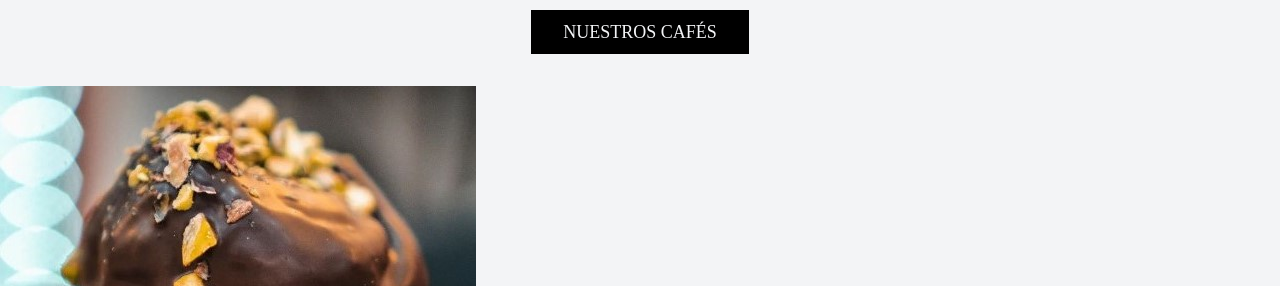
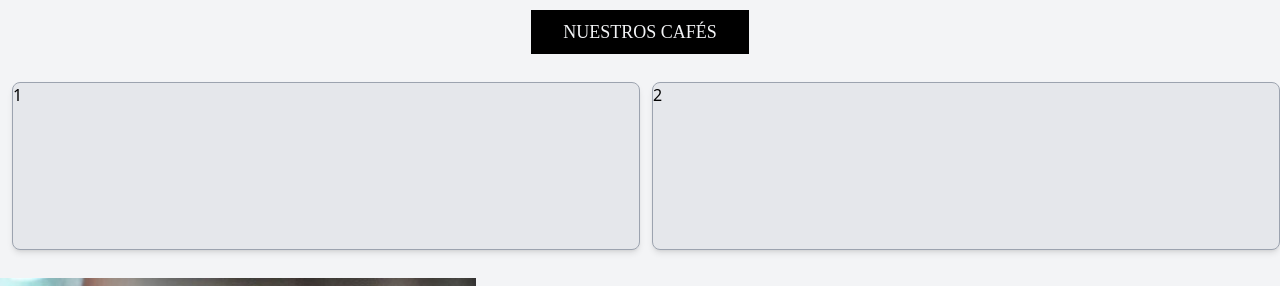
Before and after one commit to fedeferrelli/goethe, a React (Vite) app: page / in a window 1280 px wide. Shown: the part 666-952 px from the top of the page. Built offline with nearby package versions, Linux system fonts and the light colour scheme; a web font is replaced by a local one.

Commit message:
Add product carrousel

```diff
--- a/src/App.jsx
+++ b/src/App.jsx
@@ -2,7 +2,7 @@ import Nav from "./components/Nav";
 import About from "./components/About";
 import Img1 from "./assets/utils/Img1";
 import Map from "./components/Map";
-
+import Products from "./components/Products";
 
 function App() {
 
@@ -12,6 +12,8 @@ function App() {
     <Nav/>
     <About/>
 
+    <Products/>
+
     <Img1/>
     <Map/>
     </div>
--- /dev/null
+++ b/src/components/Products.jsx
@@ -0,0 +1,22 @@
+import React from 'react'
+
+function Products() {
+
+    const productos = [1, 2, 3, 4]
+    return (
+        <div className="h-48  p-3 overflow-auto whitespace-nowrap">
+
+{productos.map(e=>(
+
+<div className="w-1/2 m-auto h-full bg-gray-200 inline-block rounded-lg border-[0.5px] border-gray-400 mr-3 shadow-md">{e}</div>
+
+))}
+
+
+
+
+        </div>
+    )
+}
+
+export default Products
```
